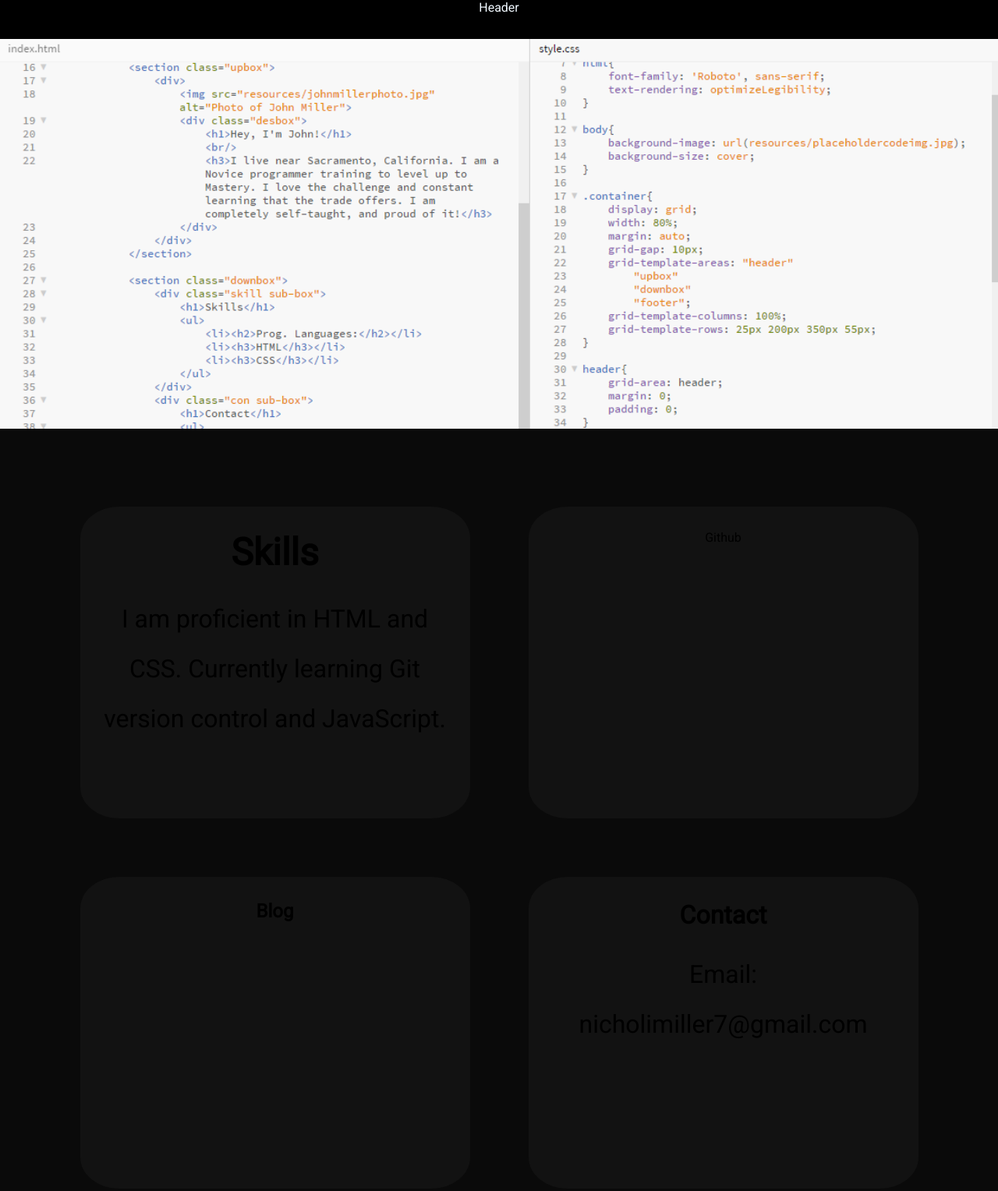
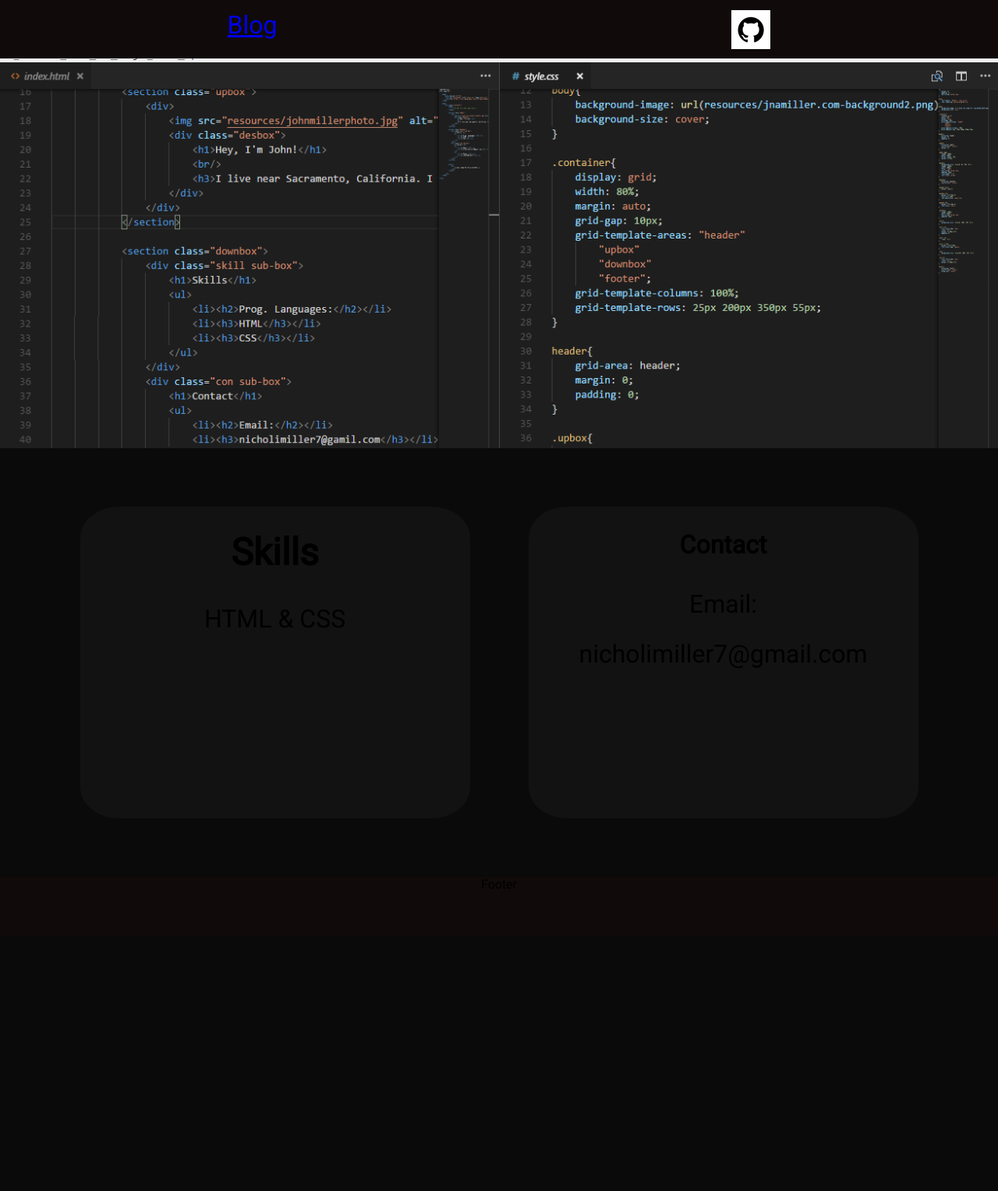
Before and after one commit to jnam1991/jnamiller.com, a plain HTML site: page index.html in a window 1280 px wide. Shown: the top 1528 px of the page at 78% size. After the commit the page ends 1200 px from the top, so only its background shows below. Drawn offline with Linux system fonts and the light colour scheme.

Commit message:
deleted unused images; changed header nav and info grid

```diff
--- a/index.html
+++ b/index.html
@@ -11,7 +11,12 @@
     <body class="grid">
 
         <header>
-            Header
+            <nav>
+                <ul>
+                    <li class="blog"><a href="https://www.jnamiller.com/blog/">Blog</a></li>
+                    <li><a href="https://github.com/jnam1991"><img src="resources/github-icon.png"></a></li>
+                </ul>
+            </nav>
         </header>
 
         <main>
@@ -21,14 +26,9 @@
         <section class="nested-grid">
             <div class="skills box">
                 <h1>Skills</h1>
-                <p>I am proficient in HTML and CSS. Currently learning Git version control and JavaScript.</p>
+                <p>HTML & CSS</p>
             </div>
-            <div class="github box">
-                Github
-            </div>
-            <div class="blog box">
-                <h1><a href="http://www.jnamiller.com/blog/">Blog</a></h1>
-            </div>
+
             <div class="contact box">
                 <h1>Contact</h1>
                 <p>Email: nicholimiller7@gmail.com</p>
--- a/style.css
+++ b/style.css
@@ -7,6 +7,10 @@
 html {
     font-family: 'Roboto', sans-serif;
     text-rendering: optimizeLegibility;
+}
+
+:root {
+    --header-footer-banner: hsl(0, 25%, 5%);
 }
 
 body {
@@ -29,32 +33,43 @@ body {
 
 header {
     grid-area: header;
+    height: 75px;
+    background: var(--header-footer-banner);
+}
+
+nav ul {
+    display: flex;
+    height: 75px;
+    width: auto;
+}
+
+nav li {
     height: 50px;
-    background: hsl(0, 0%, 0%);
-    color: aliceblue;
+    min-width: 50px;
+    flex-grow: 1;
+    list-style-type: none;
+    align-self: center;
 }
 
 main {
     grid-area: main;
-    background-image: url(resources/jnamiller.com-background2.png);
+    background-image: url(resources/jnamiller.com-background4.png);
     height: 500px;
     background-size: cover;
 }
 
 section {
     grid-area: info;
-
 }
 
 .nested-grid{
     display: grid;
     width: 100%;
-    margin: 100px 0;
+    margin-top: 75px;
     grid-gap: 75px;
     grid: repeat(2, auto) / repeat(2, auto);
     grid-template-areas:
-        "skills github"
-        "blog contact";
+        "skills contact";
 }
 
 .box {
@@ -76,33 +91,19 @@ section {
     line-height: 2;
 }
 
-.github {
-    grid-area: github;
-}
-
 .blog {
-    grid-area: blog;
-}
-
-.blog a {
-    text-decoration: none;
-    color: black;
-}
-
-.blog a:hover {
-    color: darkblue;
-    text-decoration: underline;
+    font-size: 2rem;
 }
 
 .contact{
     grid-area: contact;
 }
 
-.skills, .blog {
+.skills{
     justify-self: right;
 }
 
-.github, .contact{
+.contact{
     justify-self: left;
 }
 
@@ -113,6 +114,5 @@ section {
 footer {
     grid-area: footer;
     height: 75px;
-    background: hsl(0, 0%, 0%);
-    color: aliceblue;
+    background: var(--header-footer-banner);
 }
```
Also changed, not shown: resources/brunch.jpg (deleted), resources/github-icon.png (added), resources/logo_brush.png (deleted), resources/logo_css.png (deleted), resources/logo_html.png (deleted).
